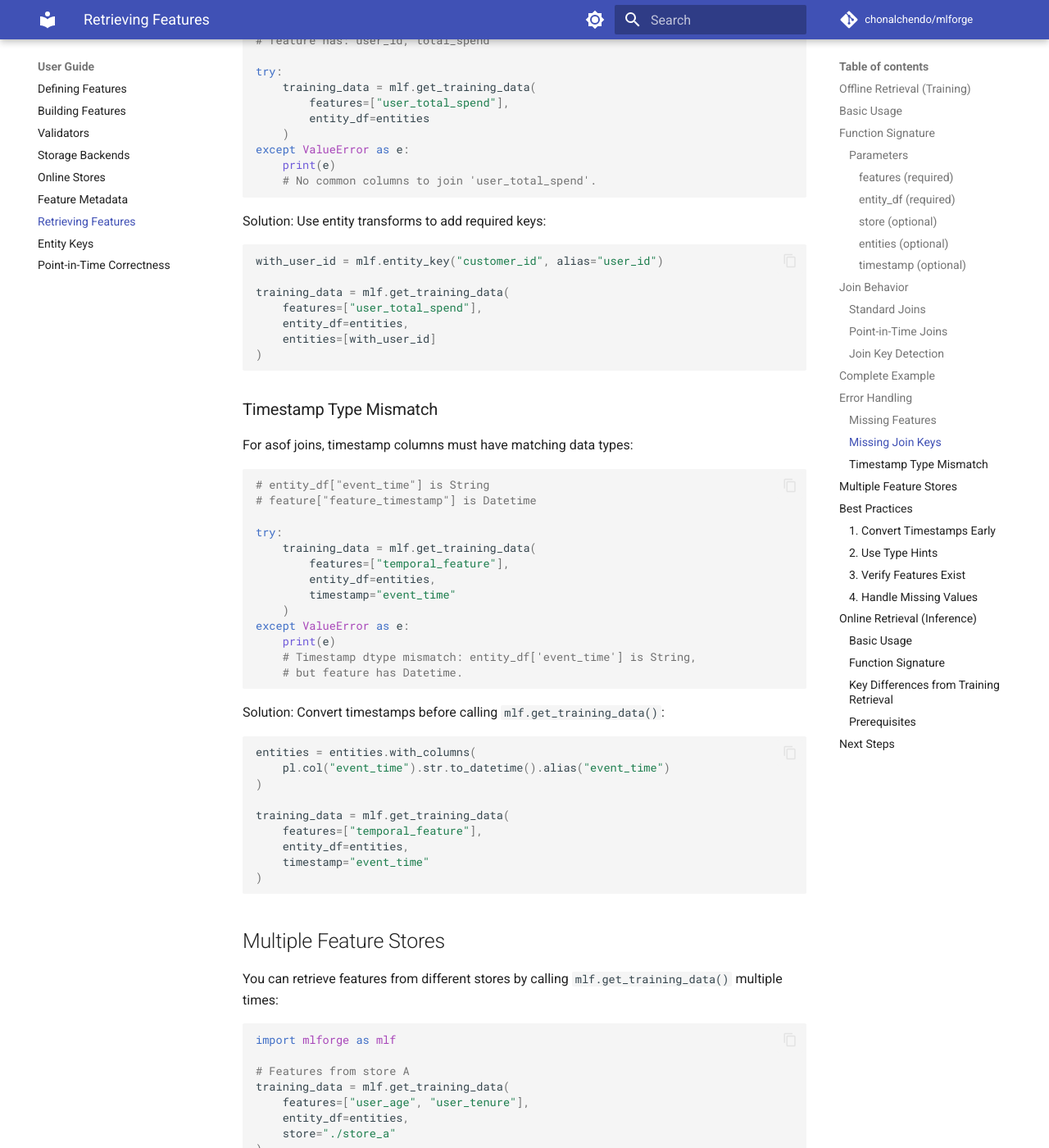
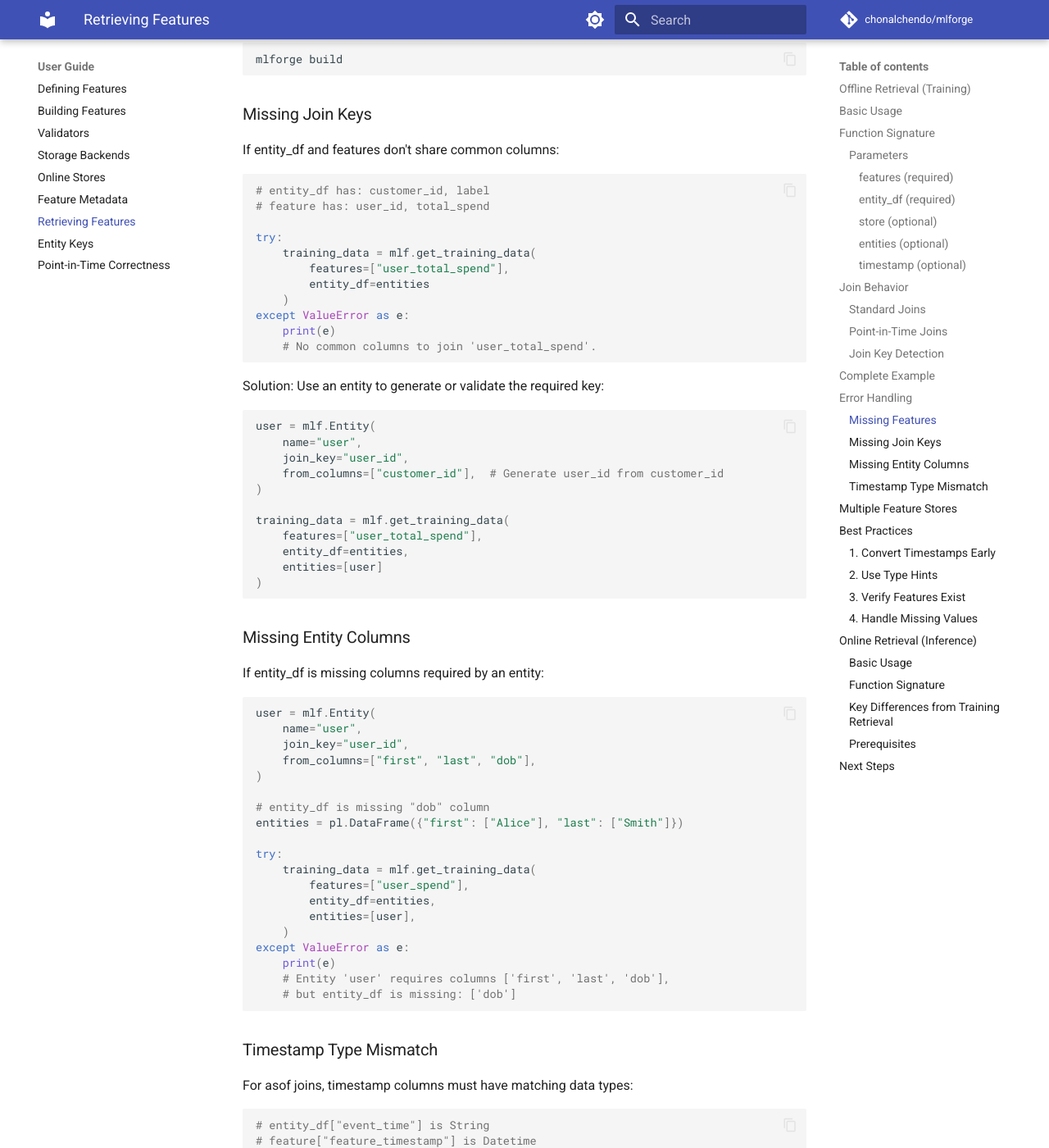
Before and after one commit to chonalchendo/mlforge, an MkDocs documentation site: the page built from docs/user-guide/retrieving-features.md, in a window 1280 px wide and 1400 px high, scrolled down 5222 px. Shown: the whole window at 82% size. Built offline with MkDocs 1.6.1 and Material for MkDocs 9.7.7, drawn with Linux system fonts in a browser that asks for light colours; comment, search, counter and statistics services are not loaded; some of the changed text lies outside the part shown.

Commit message:
📝 docs: update user guide for Entity abstraction

````diff
--- a/docs/user-guide/retrieving-features.md
+++ b/docs/user-guide/retrieving-features.md
@@ -31,10 +31,10 @@ training_data = mlf.get_training_data(
 
 ```python
 def get_training_data(
-    features: list[str],
+    features: list[str | tuple[str, str]],
     entity_df: pl.DataFrame,
     store: str | Path | Store = "./feature_store",
-    entities: list[EntityKeyTransform] | None = None,
+    entities: list[Entity] | None = None,
     timestamp: str | None = None,
 ) -> pl.DataFrame
 ```
@@ -98,19 +98,26 @@ training_data = mlf.get_training_data(
 
 #### entities (optional)
 
-List of entity key transforms to apply to `entity_df` before joining. Use this when your entity DataFrame doesn't have the required keys.
+List of `Entity` definitions for key generation and validation. Use this when:
+
+- Your entity DataFrame needs surrogate key generation
+- You want to validate that required columns exist
 
 ```python
 import mlforge as mlf
 
-# Define transform
-with_user_id = mlf.entity_key("first", "last", "dob", alias="user_id")
+# Define entity with surrogate key generation
+user = mlf.Entity(
+    name="user",
+    join_key="user_id",
+    from_columns=["first", "last", "dob"],
+)
 
-# Apply during retrieval
+# Apply during retrieval - generates user_id from first, last, dob
 training_data = mlf.get_training_data(
     features=["user_spend_stats"],
     entity_df=raw_entities,
-    entities=[with_user_id]  # Adds user_id column
+    entities=[user],
 )
 ```
 
@@ -196,14 +203,18 @@ import polars as pl
 # 1. Load entity data
 transactions = pl.read_parquet("data/transactions.parquet")
 
-# 2. Define entity transform
-with_user_id = mlf.entity_key("first", "last", "dob", alias="user_id")
+# 2. Define entity with surrogate key generation
+user = mlf.Entity(
+    name="user",
+    join_key="user_id",
+    from_columns=["first", "last", "dob"],
+)
 
 # 3. Retrieve features with point-in-time correctness
 training_data = mlf.get_training_data(
     features=["user_spend_mean_30d", "user_total_spend"],
     entity_df=transactions,
-    entities=[with_user_id],
+    entities=[user],
     timestamp="trans_date_trans_time",
     store="./feature_store"
 )
@@ -261,16 +272,46 @@ except ValueError as e:
     # No common columns to join 'user_total_spend'.
 ```
 
-Solution: Use entity transforms to add required keys:
+Solution: Use an entity to generate or validate the required key:
 
 ```python
-with_user_id = mlf.entity_key("customer_id", alias="user_id")
+user = mlf.Entity(
+    name="user",
+    join_key="user_id",
+    from_columns=["customer_id"],  # Generate user_id from customer_id
+)
 
 training_data = mlf.get_training_data(
     features=["user_total_spend"],
     entity_df=entities,
-    entities=[with_user_id]
+    entities=[user]
 )
+```
+
+### Missing Entity Columns
+
+If entity_df is missing columns required by an entity:
+
+```python
+user = mlf.Entity(
+    name="user",
+    join_key="user_id",
+    from_columns=["first", "last", "dob"],
+)
+
+# entity_df is missing "dob" column
+entities = pl.DataFrame({"first": ["Alice"], "last": ["Smith"]})
+
+try:
+    training_data = mlf.get_training_data(
+        features=["user_spend"],
+        entity_df=entities,
+        entities=[user],
+    )
+except ValueError as e:
+    print(e)
+    # Entity 'user' requires columns ['first', 'last', 'dob'],
+    # but entity_df is missing: ['dob']
 ```
 
 ### Timestamp Type Mismatch
@@ -398,14 +439,17 @@ For real-time inference, use `get_online_features()` to retrieve features from a
 
 ```python
 import mlforge as mlf
-from mlforge.online import RedisStore
 import polars as pl
 
 # Connect to Redis
-store = RedisStore(host="localhost", port=6379)
+store = mlf.RedisStore(host="localhost", port=6379)
 
-# Define entity transform (same as training)
-with_user_id = mlf.entity_key("first", "last", "dob", alias="user_id")
+# Define entity with surrogate key generation
+user = mlf.Entity(
+    name="user",
+    join_key="user_id",
+    from_columns=["first", "last", "dob"],
+)
 
 # Inference request
 request_df = pl.DataFrame({
@@ -420,7 +464,7 @@ features_df = mlf.get_online_features(
     features=["user_spend"],
     entity_df=request_df,
     store=store,
-    entities=[with_user_id],
+    entities=[user],
 )
 ```
 
@@ -431,7 +475,7 @@ def get_online_features(
     features: list[str],
     entity_df: pl.DataFrame,
     store: OnlineStore,
-    entities: list[EntityKeyTransform] | None = None,
+    entities: list[Entity] | None = None,
 ) -> pl.DataFrame
 ```
 
@@ -450,13 +494,13 @@ Before using online retrieval:
 
 1. **Configure online store** in your definitions:
    ```python
-   from mlforge.online import RedisStore
+   import mlforge as mlf
 
    defs = mlf.Definitions(
        name="my-project",
        features=[user_spend],
        offline_store=mlf.LocalStore("./feature_store"),
-       online_store=RedisStore(host="localhost"),
+       online_store=mlf.RedisStore(host="localhost"),
    )
    ```
 
@@ -474,7 +518,7 @@ See [Online Stores](online-stores.md) for detailed setup instructions.
 
 ## Next Steps
 
-- [Entity Keys](entity-keys.md) - Work with surrogate keys and transforms
+- [Entity Keys](entity-keys.md) - Work with surrogate keys and entities
 - [Point-in-Time Correctness](point-in-time.md) - Understand temporal joins
 - [Online Stores](online-stores.md) - Set up Redis for real-time serving
 - [API Reference](../api/retrieval.md) - Detailed API documentation
````
Also changed, not shown: docs/api/utils.md (+1 -7 lines), docs/user-guide/entity-keys.md (+281 -252 lines).
